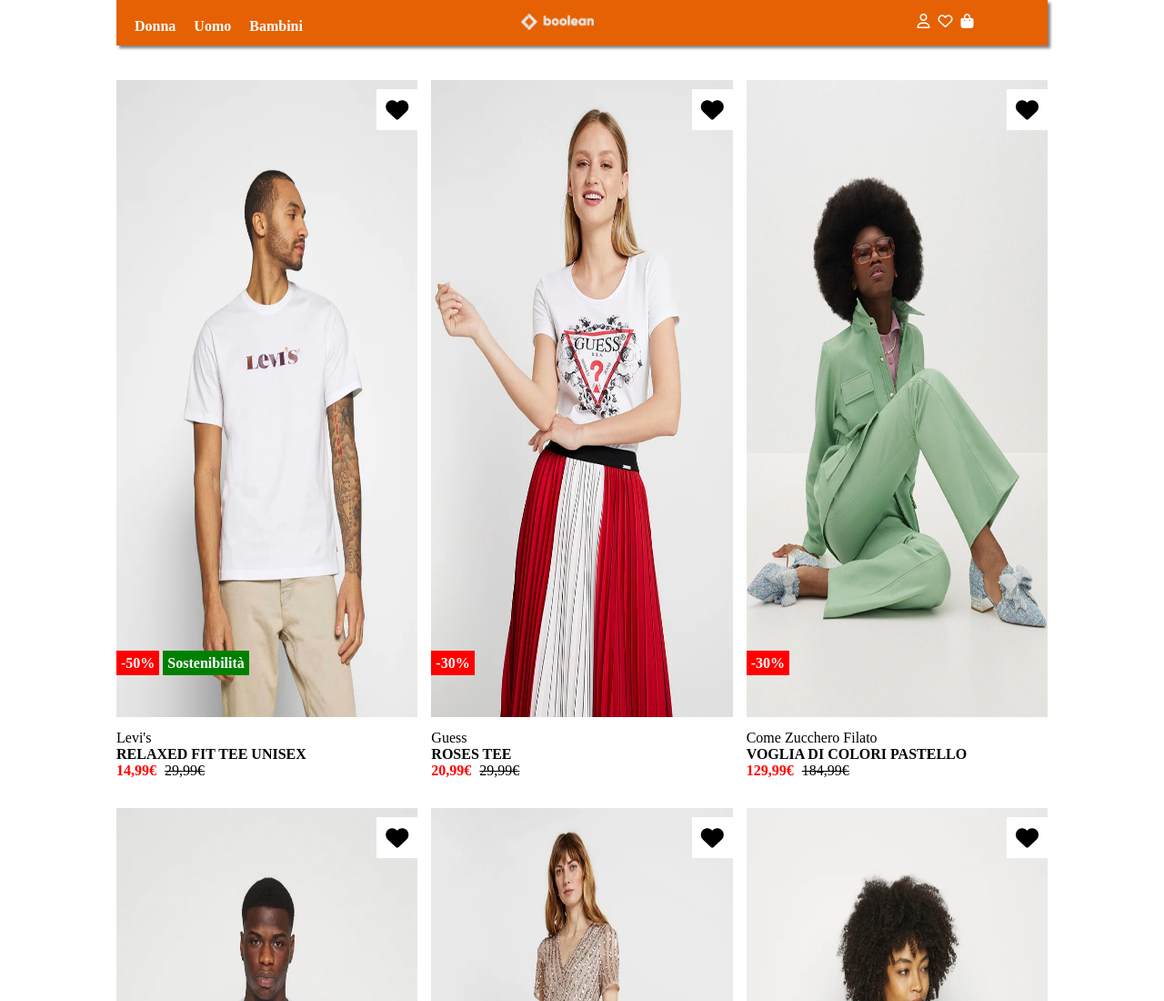
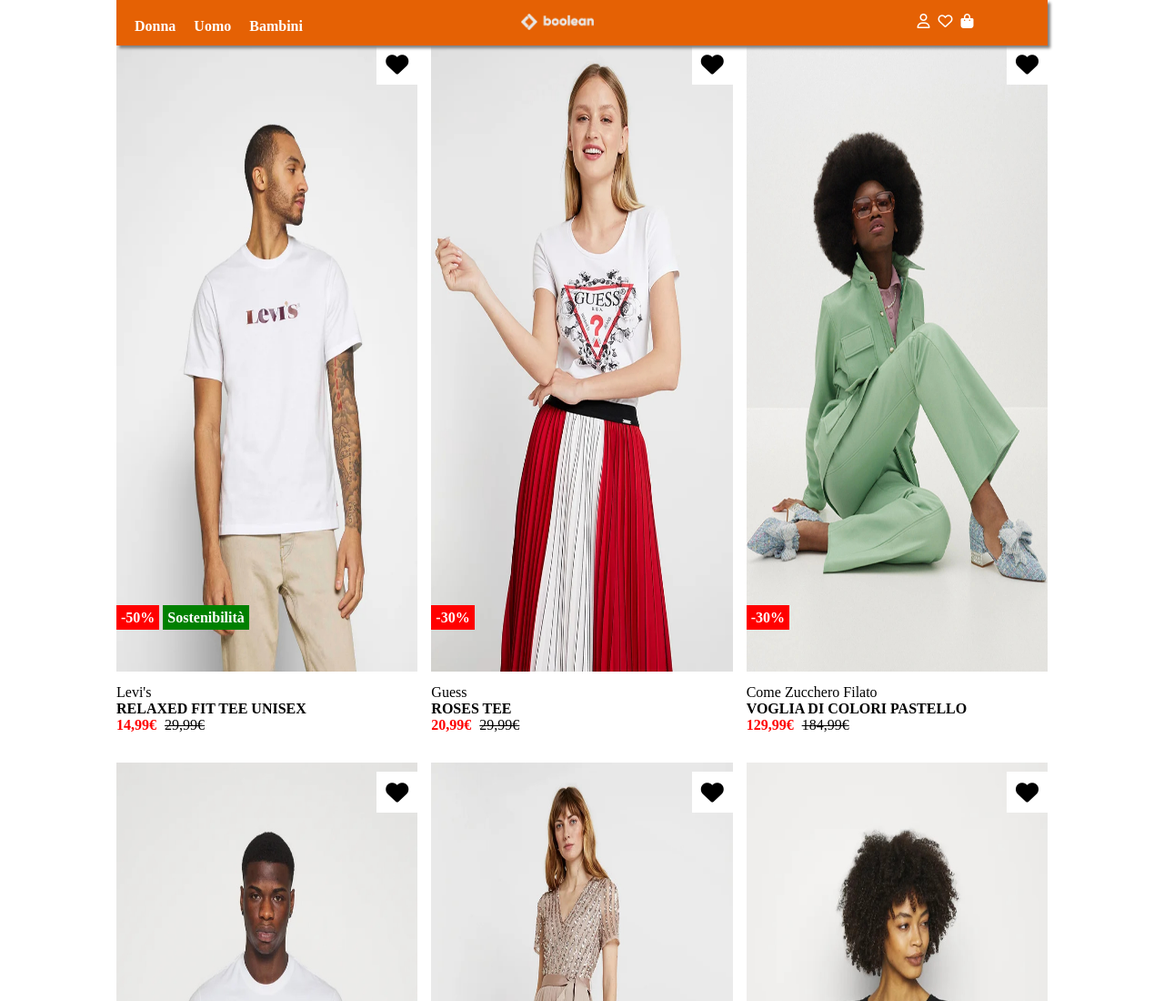
Before and after one commit to GabrielePagnotta/html-css-boolando, a plain HTML site: page index.html in a window 1280 px wide. Shown: the top 1100 px of the page at 91% size. Drawn offline with Linux system fonts and the light colour scheme.

Commit message:
reso l'header fisso con position:fixed;

```diff
--- a/assets/style.css
+++ b/assets/style.css
@@ -6,6 +6,10 @@
 
 header {
     background-attachment: fixed;
+    position:fixed;
+    top:0;
+    width:100%;
+    z-index: 2;
 }
 
 span {
```
